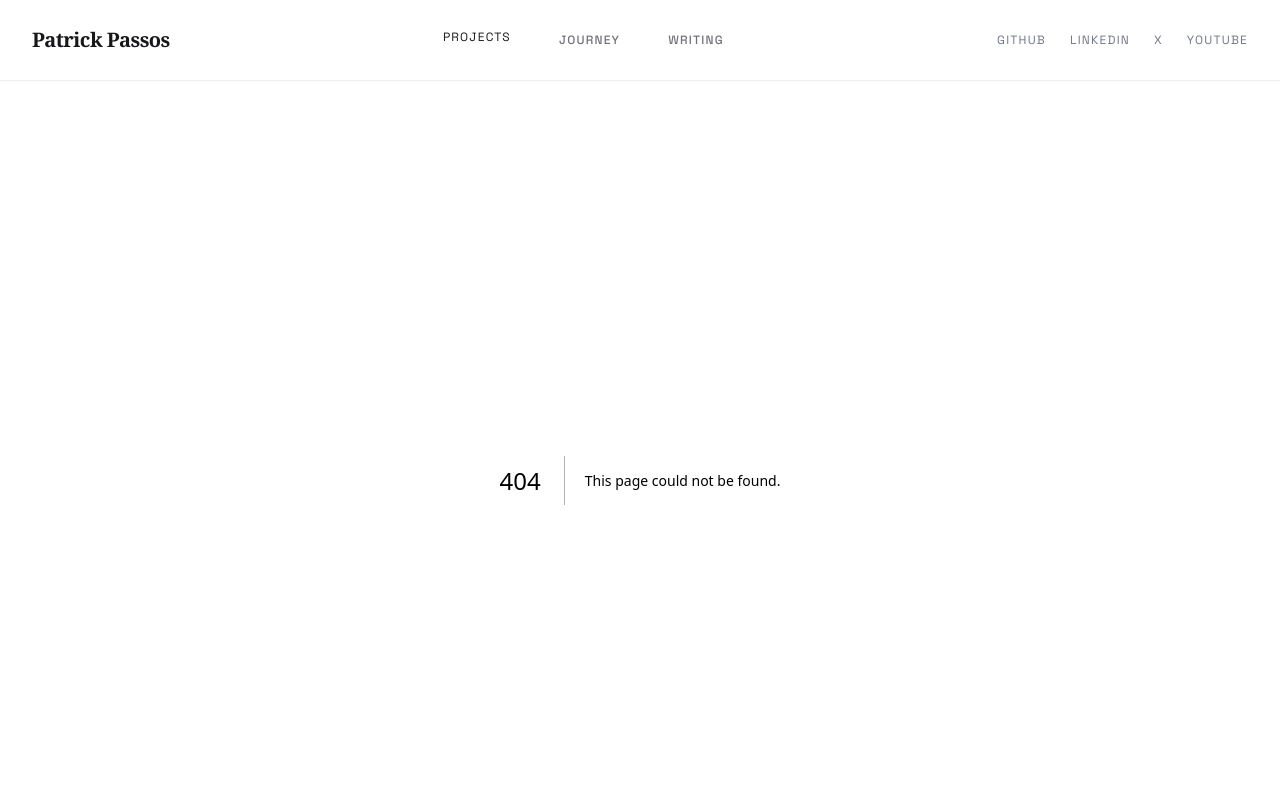
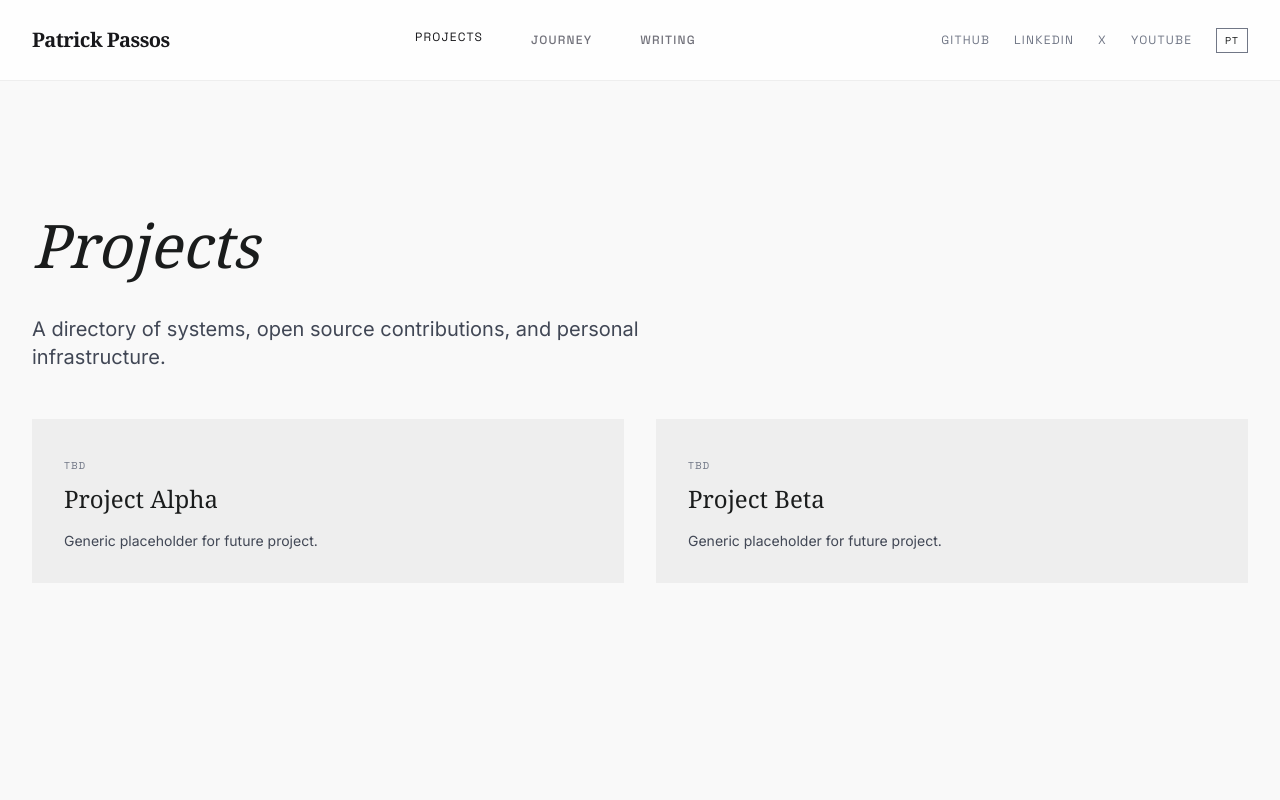
Before and after one commit to patrickpassosb/mywebsite, a Next.js app: page /en/projects in a window 1280 px wide. Before the commit this address had no page. Shown: the top 800 px of the page. Built offline with nearby package versions, Linux system fonts and the light colour scheme.

Commit message:
feat: implement internationalization support and migrate routes to locale-based directory structure

```diff
--- /dev/null
+++ b/messages/en.json
@@ -0,0 +1,18 @@
+{
+  "Navigation": {
+    "projects": "Projects",
+    "journey": "Journey",
+    "writing": "Writing",
+    "github": "GitHub",
+    "linkedin": "LinkedIn",
+    "x": "X",
+    "youtube": "YouTube",
+    "switch_locale": "PT"
+  },
+  "Index": {
+    "title": "Software Engineer & Builder",
+    "description": "Looking to advance the frontier of science and technology. I have studied AI, science, and technology to build systems that scale.",
+    "projects": "Projects",
+    "journey": "Journey"
+  }
+}
--- /dev/null
+++ b/messages/pt.json
@@ -0,0 +1,18 @@
+{
+  "Navigation": {
+    "projects": "Projetos",
+    "journey": "Jornada",
+    "writing": "Textos",
+    "github": "GitHub",
+    "linkedin": "LinkedIn",
+    "x": "X",
+    "youtube": "YouTube",
+    "switch_locale": "EN"
+  },
+  "Index": {
+    "title": "Engenheiro de Software & Builder",
+    "description": "Buscando avançar as fronteiras da ciência e da tecnologia. Estudei Inteligência Artificial, ciência e tecnologia para construir ambientes tecnológicos escaláveis.",
+    "projects": "Projetos",
+    "journey": "Jornada"
+  }
+}
--- a/next.config.mjs
+++ b/next.config.mjs
@@ -1,5 +1,10 @@
+import createNextIntlPlugin from 'next-intl/plugin';
+
+const withNextIntl = createNextIntlPlugin();
+
 /** @type {import('next').NextConfig} */
 const nextConfig = {
     pageExtensions: ['js', 'jsx', 'mdx', 'ts', 'tsx'],
 };
-export default nextConfig;
+
+export default withNextIntl(nextConfig);
--- a/src/app/layout.tsx
+++ b/src/app/[locale]/layout.tsx
@@ -1,7 +1,9 @@
 import type { Metadata } from "next";
 import { Inter, Noto_Serif, Space_Grotesk } from "next/font/google";
-import "./globals.css";
+import "../globals.css";
 import Link from 'next/link';
+import { NextIntlClientProvider } from 'next-intl';
+import { getMessages, getTranslations } from 'next-intl/server';
 
 const inter = Inter({ subsets: ["latin"], variable: "--font-inter" });
 const notoSerif = Noto_Serif({ subsets: ["latin"], variable: "--font-noto-serif" });
@@ -12,13 +14,19 @@ export const metadata: Metadata = {
   description: "Architecting agentic systems & ambitious digital structures.",
 };
 
-export default function RootLayout({
+export default async function RootLayout({
   children,
+  params,
 }: Readonly<{
   children: React.ReactNode;
+  params: Promise<{locale: string}>;
 }>) {
+  const { locale } = await params;
+  const messages = await getMessages();
+  const t = await getTranslations('Navigation');
+
   return (
-    <html lang="en" className="scroll-smooth" data-scroll-behavior="smooth" suppressHydrationWarning>
+    <html lang={locale} className="scroll-smooth" data-scroll-behavior="smooth" suppressHydrationWarning>
       <head>
         <link href="https://fonts.googleapis.com/css2?family=Material+Symbols+Outlined:wght,FILL@100..700,0..1&display=swap" rel="stylesheet" />
         <style dangerouslySetInnerHTML={{__html: `
@@ -26,23 +34,24 @@ export default function RootLayout({
         `}} />
       </head>
       <body className={`${inter.variable} ${notoSerif.variable} ${spaceGrotesk.variable}`} suppressHydrationWarning>
+        <NextIntlClientProvider messages={messages}>
         {/* TopNavBar */}
         <nav className="fixed top-0 w-full z-50 bg-white/80 dark:bg-zinc-950/80 backdrop-blur-xl border-b border-surface-container">
           <div className="flex justify-between items-center max-w-7xl mx-auto px-8 h-20">
-            <Link href="/">
+            <Link href={`/${locale}`}>
                 <div className="text-xl font-bold tracking-tight text-zinc-900 dark:text-zinc-50 font-serif">
                 Patrick Passos
                 </div>
             </Link>
             <div className="hidden md:flex items-center space-x-12">
-              <Link href="/projects" className="text-zinc-900 dark:text-zinc-50 border-b-2 border-transparent hover:border-[#0058bc] pb-1 font-mono text-xs uppercase tracking-widest hover:text-[#0058bc] transition-colors duration-300 ease-out-expo">
-                Projects
+              <Link href={`/${locale}/projects`} className="text-zinc-900 dark:text-zinc-50 border-b-2 border-transparent hover:border-[#0058bc] pb-1 font-mono text-xs uppercase tracking-widest hover:text-[#0058bc] transition-colors duration-300 ease-out-expo">
+                {t('projects')}
               </Link>
-              <Link href="/journey" className="text-zinc-500 dark:text-zinc-400 font-medium font-mono text-xs uppercase tracking-widest hover:text-[#0058bc] transition-colors duration-300 ease-out-expo">
-                Journey
+              <Link href={`/${locale}/journey`} className="text-zinc-500 dark:text-zinc-400 font-medium font-mono text-xs uppercase tracking-widest hover:text-[#0058bc] transition-colors duration-300 ease-out-expo">
+                {t('journey')}
               </Link>
-              <Link href="/writing" className="text-zinc-500 dark:text-zinc-400 font-medium font-mono text-xs uppercase tracking-widest hover:text-[#0058bc] transition-colors duration-300 ease-out-expo">
-                Writing
+              <Link href={`/${locale}/writing`} className="text-zinc-500 dark:text-zinc-400 font-medium font-mono text-xs uppercase tracking-widest hover:text-[#0058bc] transition-colors duration-300 ease-out-expo">
+                {t('writing')}
               </Link>
             </div>
 
@@ -52,6 +61,11 @@ export default function RootLayout({
                 <a href="https://www.linkedin.com/in/patrickpassosb/" target="_blank" rel="noopener noreferrer" className="font-mono text-xs uppercase tracking-widest text-outline hover:text-primary transition-colors">LinkedIn</a>
                 <a href="https://x.com/patrickpassosb" target="_blank" rel="noopener noreferrer" className="font-mono text-xs uppercase tracking-widest text-outline hover:text-primary transition-colors">X</a>
                 <a href="https://www.youtube.com/@patrickpassosb" target="_blank" rel="noopener noreferrer" className="font-mono text-xs uppercase tracking-widest text-outline hover:text-primary transition-colors">YouTube</a>
+
+                {/* Language Switcher */}
+                <Link href={`/${locale === 'en' ? 'pt' : 'en'}`} className="ml-4 font-mono text-[10px] uppercase tracking-widest border border-outline px-2 py-1 hover:border-primary hover:text-primary transition-all">
+                  {t('switch_locale')}
+                </Link>
             </div>
           </div>
         </nav>
@@ -77,6 +91,7 @@ export default function RootLayout({
             </div>
           </div>
         </footer>
+        </NextIntlClientProvider>
       </body>
     </html>
   );
--- a/src/app/page.tsx
+++ b/src/app/[locale]/page.tsx
@@ -1,26 +1,30 @@
 import Link from 'next/link';
+import { getTranslations } from 'next-intl/server';
 
-export default function Home() {
+export default async function Home({ params }: { params: Promise<{ locale: string }> }) {
+  const { locale } = await params;
+  const t = await getTranslations('Index');
+
   return (
     <>
       {/* Hero Section */}
       <section className="max-w-screen-2xl mx-auto px-8 pt-32 pb-48">
         <div className="max-w-4xl">
           <span className="font-mono text-xs uppercase tracking-[0.3em] text-primary mb-6 block">
-            Software Engineer & Builder
+            {t('title')}
           </span>
           <h1 className="font-serif italic text-6xl md:text-8xl leading-tight text-on-surface mb-8">
             Patrick Passos
           </h1>
           <p className="font-body text-xl md:text-2xl text-on-surface-variant max-w-2xl leading-relaxed mb-12">
-            Looking to advance the frontier of science and technology. I have studied AI, science, and technology to build systems that scale.
+            {t('description')}
           </p>
           <div className="flex flex-wrap gap-6">
-            <Link href="/projects" className="bg-primary text-on-primary px-10 py-4 font-mono text-sm uppercase tracking-widest hover:bg-primary-container transition-all">
-              Projects
+            <Link href={`/${locale}/projects`} className="bg-primary text-on-primary px-10 py-4 font-mono text-sm uppercase tracking-widest hover:bg-primary-container transition-all">
+              {t('projects')}
             </Link>
-            <Link href="/journey" className="border border-outline-variant px-10 py-4 font-mono text-sm uppercase tracking-widest text-on-surface hover:bg-surface-container-low transition-all">
-              Journey
+            <Link href={`/${locale}/journey`} className="border border-outline-variant px-10 py-4 font-mono text-sm uppercase tracking-widest text-on-surface hover:bg-surface-container-low transition-all">
+              {t('journey')}
             </Link>
           </div>
         </div>
@@ -91,19 +95,20 @@ export default function Home() {
           </div>
 
           <div className="space-y-48">
-            {/* Generic Project Placeholder 01 */}
+            {/* Builder Passport */}
             <div className="grid grid-cols-1 md:grid-cols-12 gap-12 items-center">
               <div className="md:col-span-7">
-                <div className="relative overflow-hidden aspect-video bg-surface-container">
+                <div className="relative overflow-hidden aspect-video bg-surface-container border border-surface-container">
+                  {/* PLEASE REPLACE THIS SRC WITH THE ACTUAL BUILDER PASSPORT SCREENSHOT */}
                   <img
-                    alt="Project Placeholder"
-                    src="https://lh3.googleusercontent.com/aida-public/AB6AXuC_W7-wUREfB_nbr8LMaIPtoa6yVG6BbOjkaTiFq4L2Q2KW_YmUrKK2yWHCo-W7J93QlsJCNhNGlGFehPgt-R6iwduolC74YwgZkjx78LUBdgPCh3HOydEzIoWAG3Hdc9UdOVhDWd2qbh3Jjmv5uqoehaay20Aa6590xAoWNkSmmrrIQqhGtGpGIFgTVizjKrTiPR70K98jIsQ0YOWXgZx6PiWW7cjFCacZ05wGn33gItVynKHbNm5jS-C71uA97dkCs3kMy5sFcLU"
+                    alt="Builder Passport Dashboard"
+                    src="https://images.unsplash.com/photo-1639762681485-074b7f938ba0?q=80&w=2832&auto=format&fit=crop"
                     className="w-full h-full object-cover grayscale hover:grayscale-0 transition-all duration-700"
                   />
                   <div className="absolute inset-0 bg-primary/5"></div>
                 </div>
               </div>
-              <div className="md:col-span-12 md:pl-12">
+              <div className="md:col-span-5 md:pl-12">
                 <span className="font-mono text-xs uppercase tracking-[0.2em] text-outline mb-4 block">Architecture: EVM/Monad</span>
                 <h3 className="font-serif text-4xl mb-6">Builder Passport</h3>
                 <p className="text-lg text-on-surface-variant mb-8 leading-relaxed">
@@ -125,9 +130,9 @@ export default function Home() {
               </div>
             </div>
 
-            {/* Generic Project Placeholder 02 */}
+            {/* Kraken DaD */}
             <div className="grid grid-cols-1 md:grid-cols-12 gap-12 items-center">
-              <div className="md:col-span-12 order-2 md:order-1 md:pr-12">
+              <div className="md:col-span-5 order-2 md:order-1 md:pr-12">
                 <span className="font-mono text-xs uppercase tracking-[0.2em] text-outline mb-4 block">Architecture: Logic Composer</span>
                 <h3 className="font-serif text-4xl mb-6">Kraken DaD</h3>
                 <p className="text-lg text-on-surface-variant mb-8 leading-relaxed">
@@ -148,10 +153,11 @@ export default function Home() {
                 </a>
               </div>
               <div className="md:col-span-7 order-1 md:order-2">
-                <div className="relative overflow-hidden aspect-video bg-surface-container">
+                <div className="relative overflow-hidden aspect-video bg-surface-container border border-surface-container">
+                  {/* PLEASE REPLACE THIS SRC WITH THE ACTUAL KRAKEN DAD SCREENSHOT */}
                   <img
-                    alt="Project Placeholder"
-                    src="https://lh3.googleusercontent.com/aida-public/AB6AXuAXGY8kPtYon7HLQR_sMTBTk7sEVmtzYPtTmensMVY-E0VYZoNkEsDPOJxLVi2tC89qe-_5qVsyUPGckNcDnMPzoYu1DXl3DDoBORnLWLoIou63AFuOK7ARzg91e_6HR2lwjg_zRCsSSmn_LosojKdfWmLH1A-QaoOT-B5qEv_EqsHYlejfynxWjO29u3SumRamyiFjH0YlQkDcQwJ4DHfu_ZkCOhCRfDSMmhjrnA84UYl-s5NkYjGIFgCURpGmTM8SeUyfU5e0Qts"
+                    alt="Kraken DaD Interface"
+                    src="https://images.unsplash.com/photo-1642790106117-e829e14a795f?q=80&w=2930&auto=format&fit=crop"
                     className="w-full h-full object-cover grayscale hover:grayscale-0 transition-all duration-700"
                   />
                   <div className="absolute inset-0 bg-primary/5"></div>
@@ -194,7 +200,7 @@ export default function Home() {
         <div className="max-w-screen-2xl mx-auto">
           <div className="flex justify-between items-baseline mb-16">
             <h2 className="font-serif italic text-4xl">Journey Preview</h2>
-            <Link href="/journey" className="font-mono text-xs uppercase tracking-widest text-primary border-b border-primary">View Full Log</Link>
+            <Link href={`/${locale}/journey`} className="font-mono text-xs uppercase tracking-widest text-primary border-b border-primary">View Full Log</Link>
           </div>
           <div className="border-t border-surface-container">
             <div className="grid grid-cols-12 py-8 border-b border-surface-container group hover:bg-surface-container-low transition-colors px-4">
@@ -220,17 +226,17 @@ export default function Home() {
         <div className="max-w-screen-2xl mx-auto">
           <div className="flex justify-between items-baseline mb-16">
             <h2 className="font-serif italic text-4xl">Writing &amp; Notes</h2>
-            <Link href="/writing" className="font-mono text-xs uppercase tracking-widest text-primary border-b border-primary">
+            <Link href={`/${locale}/writing`} className="font-mono text-xs uppercase tracking-widest text-primary border-b border-primary">
               View All Content
             </Link>
           </div>
           <div className="grid grid-cols-1 md:grid-cols-4 gap-1">
-            <Link href="/writing/placeholder-1" className="bg-surface-container p-8 h-80 flex flex-col justify-between hover:bg-primary hover:text-on-primary transition-all group duration-500">
+            <Link href={`/${locale}/writing/placeholder-1`} className="bg-surface-container p-8 h-80 flex flex-col justify-between hover:bg-primary hover:text-on-primary transition-all group duration-500">
               <span className="font-mono text-[10px] tracking-widest uppercase text-outline group-hover:text-primary-fixed">TBD</span>
               <h4 className="font-serif text-xl leading-snug">The Case for Deterministic Engineering</h4>
               <span className="material-symbols-outlined text-right group-hover:translate-x-2 transition-transform">arrow_forward</span>
             </Link>
-            <Link href="/writing/placeholder-2" className="bg-surface-container p-8 h-80 flex flex-col justify-between hover:bg-primary hover:text-on-primary transition-all group duration-500">
+            <Link href={`/${locale}/writing/placeholder-2`} className="bg-surface-container p-8 h-80 flex flex-col justify-between hover:bg-primary hover:text-on-primary transition-all group duration-500">
               <span className="font-mono text-[10px] tracking-widest uppercase text-outline group-hover:text-primary-fixed">TBD</span>
               <h4 className="font-serif text-xl leading-snug">Systems Thinking</h4>
               <span className="material-symbols-outlined text-right group-hover:translate-x-2 transition-transform">arrow_forward</span>
--- /dev/null
+++ b/src/i18n/request.ts
@@ -0,0 +1,17 @@
+import {notFound} from 'next/navigation';
+import {getRequestConfig} from 'next-intl/server';
+
+const locales = ['en', 'pt'];
+
+export default getRequestConfig(async ({requestLocale}) => {
+  let locale = await requestLocale;
+
+  if (!locale || !locales.includes(locale as any)) {
+      locale = 'en';
+  }
+
+  return {
+    locale,
+    messages: (await import(`../../messages/${locale}.json`)).default
+  };
+});
```
Also changed, not shown: package.json (+4 -3 lines), src/middleware.ts (added, +11 -0 lines), src/app/[locale]/journey/page.tsx (renamed from src/app/journey/page.tsx), src/app/[locale]/projects/page.tsx (renamed from src/app/projects/page.tsx), src/app/[locale]/writing/page.tsx (renamed from src/app/writing/page.tsx), 1 other file (tests, documents, lock files or other folders).
